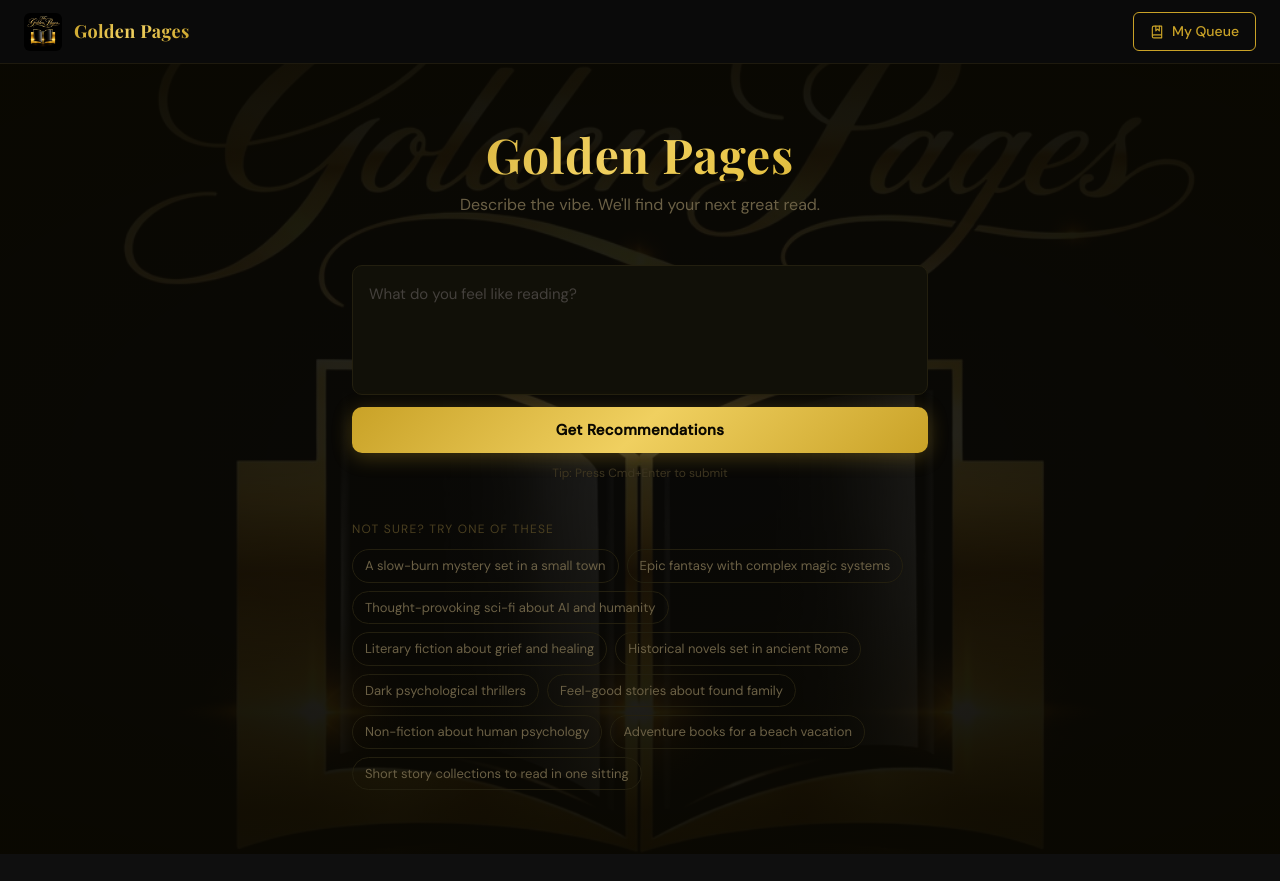
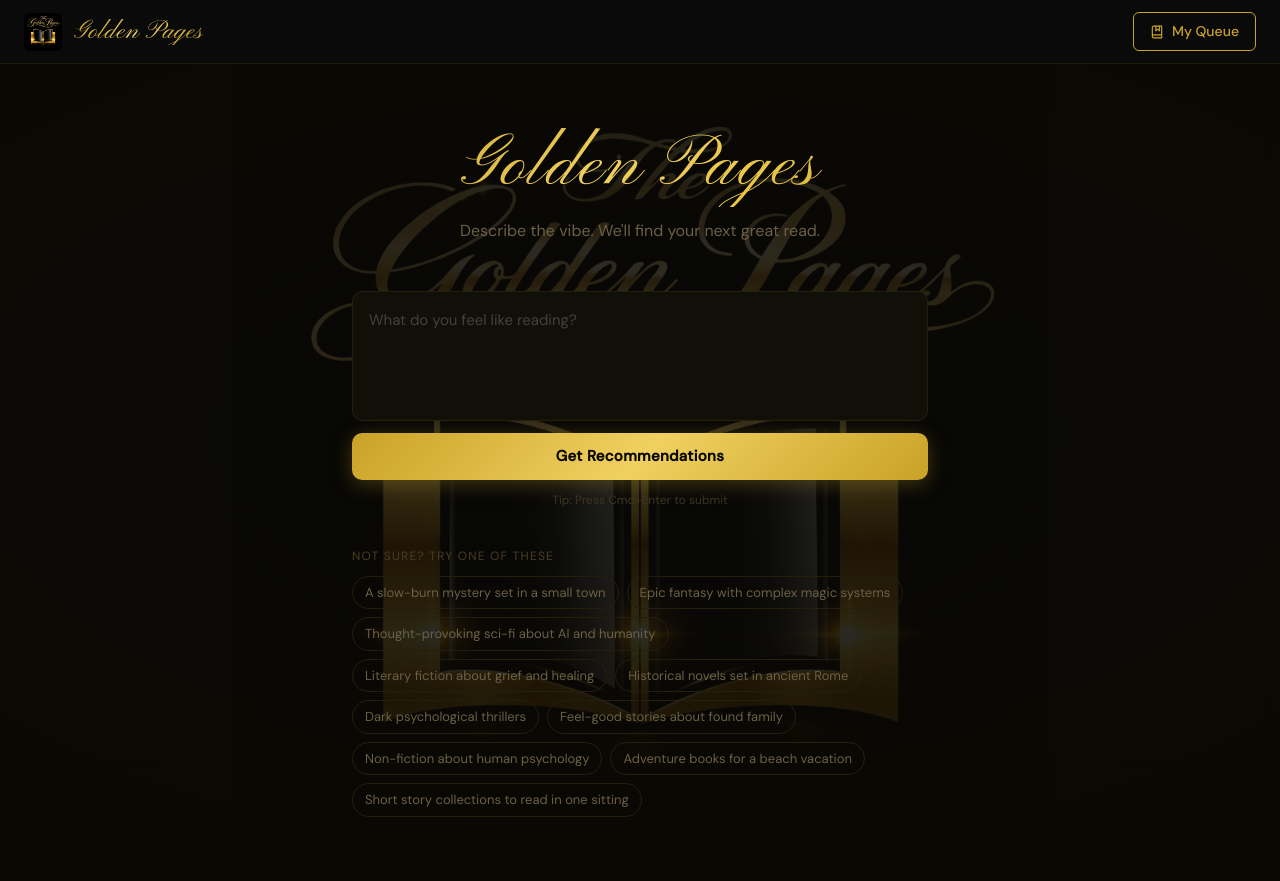
Before and after one commit to weldproservicescontact-svg/our_book_club_2, a React (Vite) app: page / in a window 1280 px wide. Before the commit the page ends 854 px from the top, so only its background shows below. Built offline with nearby package versions, Linux system fonts and the light colour scheme; no server answers.

Commit message:
Updated index.html

```diff
--- a/index.html
+++ b/index.html
@@ -10,7 +10,7 @@
     <meta name="twitter:image" content="https://bolt.new/static/og_default.png" />
     <link rel="preconnect" href="https://fonts.googleapis.com" />
     <link rel="preconnect" href="https://fonts.gstatic.com" crossorigin />
-    <link href="https://fonts.googleapis.com/css2?family=Playfair+Display:wght@400;600;700&family=DM+Sans:wght@300;400;500&display=swap" rel="stylesheet" />
+    <link href="https://fonts.googleapis.com/css2?family=Playfair+Display:wght@400;600;700&family=DM+Sans:wght@300;400;500&family=Pinyon+Script&display=swap" rel="stylesheet" />
   </head>
   <body>
     <div id="root"></div>
--- a/src/pages/HomePage.tsx
+++ b/src/pages/HomePage.tsx
@@ -67,14 +67,15 @@ export default function HomePage() {
           <img src="/golden_pages.jpg" alt="Golden Pages" style={{ width: 38, height: 38, objectFit: 'cover', borderRadius: '6px' }} />
           <span
             style={{
-              fontFamily: 'Playfair Display, serif',
+              fontFamily: 'Pinyon Script, cursive',
               background: 'linear-gradient(135deg, #c9a227 0%, #f0d060 50%, #c9a227 100%)',
               WebkitBackgroundClip: 'text',
               WebkitTextFillColor: 'transparent',
               backgroundClip: 'text',
-              fontWeight: 700,
+              fontWeight: 400,
               letterSpacing: '0.02em',
-              fontSize: '18px',
+              fontSize: '26px',
+              lineHeight: 1,
             }}
           >
             Golden Pages
@@ -105,16 +106,16 @@ export default function HomePage() {
           className="absolute inset-0 pointer-events-none"
           style={{
             backgroundImage: 'url(/golden_pages.jpg)',
-            backgroundSize: 'cover',
-            backgroundPosition: 'center',
+            backgroundSize: 'contain',
+            backgroundPosition: 'center 40%',
             backgroundRepeat: 'no-repeat',
-            opacity: 0.18,
+            opacity: 0.22,
           }}
         />
         <div
           className="absolute inset-0 pointer-events-none"
           style={{
-            background: 'radial-gradient(ellipse 80% 60% at 50% 50%, rgba(10,8,0,0.2) 0%, rgba(10,8,0,0.85) 100%)',
+            background: 'radial-gradient(ellipse 90% 70% at 50% 45%, rgba(10,8,0,0.1) 0%, rgba(10,8,0,0.88) 100%)',
           }}
         />
 
@@ -122,15 +123,16 @@ export default function HomePage() {
           <div className="mb-12 text-center">
             <h1
               style={{
-                fontFamily: 'Playfair Display, serif',
+                fontFamily: 'Pinyon Script, cursive',
                 background: 'linear-gradient(135deg, #c9a227 0%, #f0d060 45%, #e8c547 70%, #c9a227 100%)',
                 WebkitBackgroundClip: 'text',
                 WebkitTextFillColor: 'transparent',
                 backgroundClip: 'text',
                 lineHeight: 1.1,
                 letterSpacing: '0.02em',
+                fontWeight: 400,
               }}
-              className="text-5xl font-bold mb-3"
+              className="text-7xl mb-3"
             >
               Golden Pages
             </h1>
```
